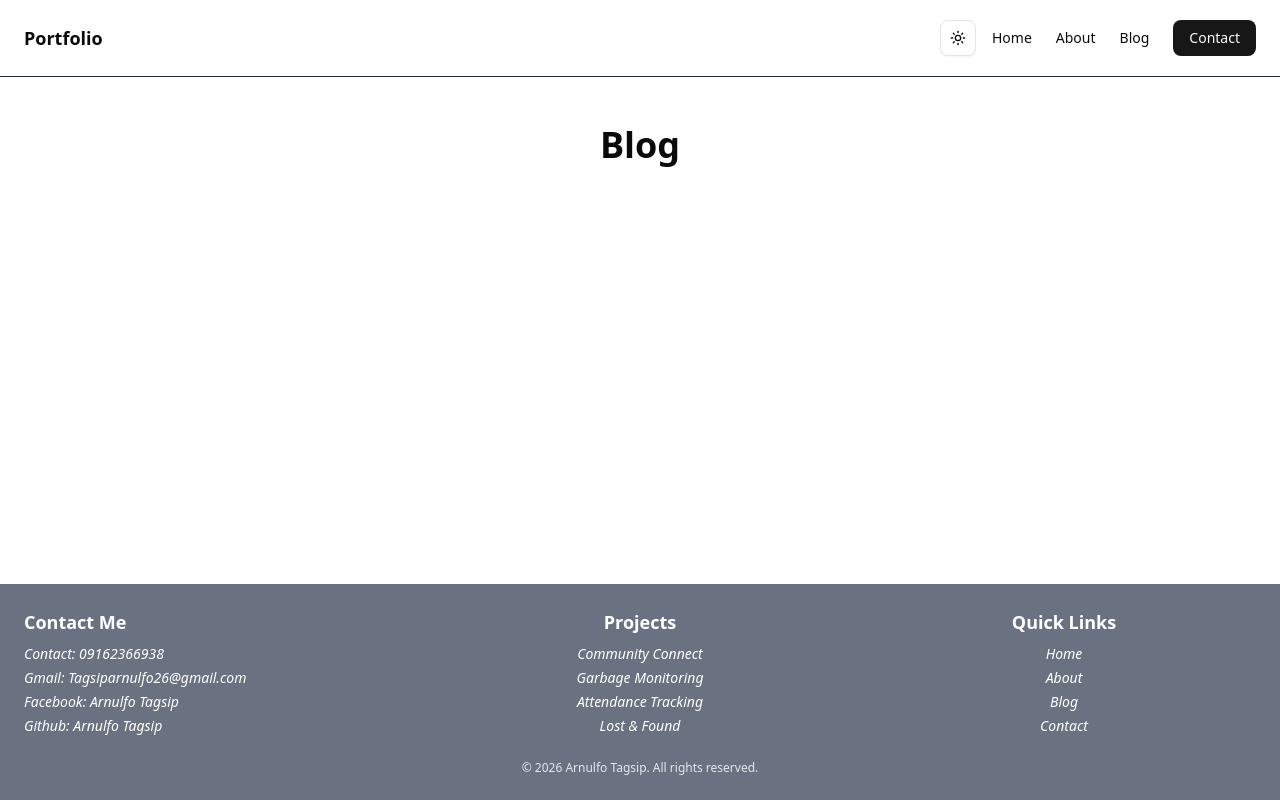
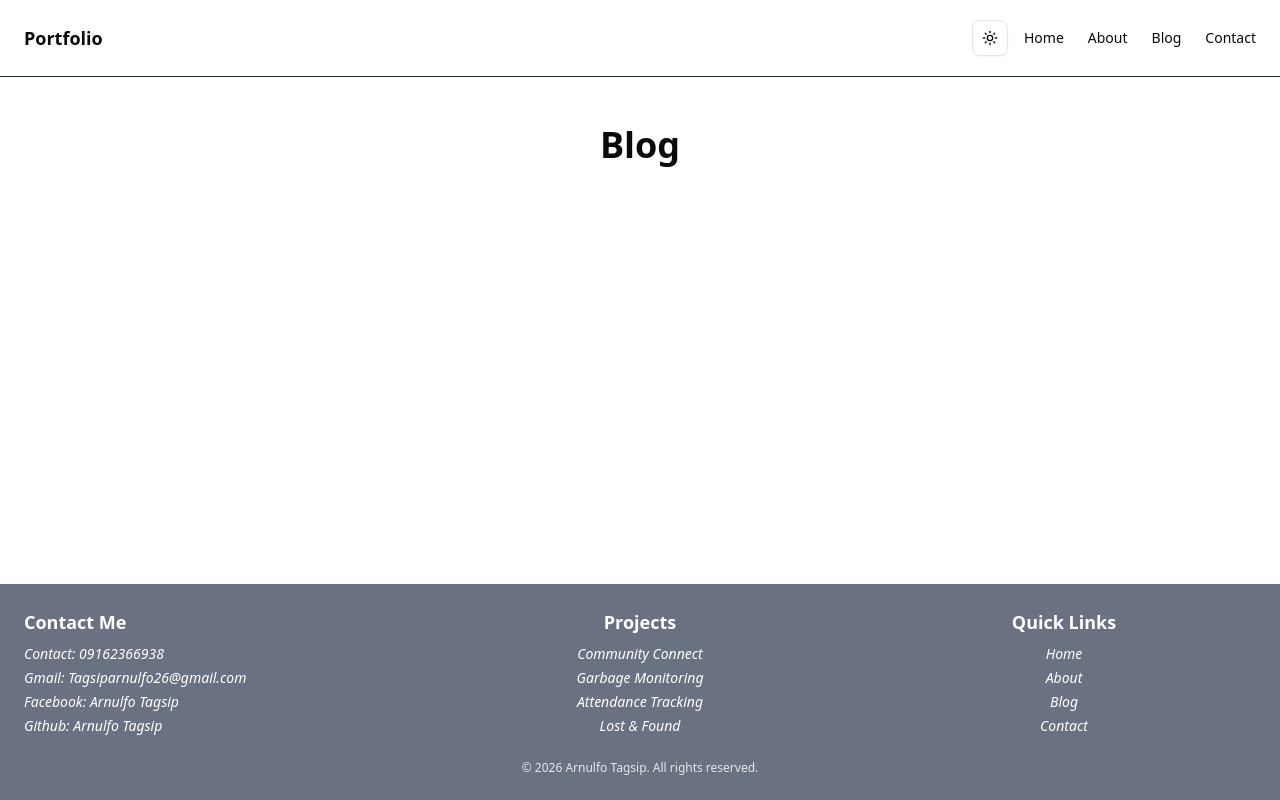
Before and after one commit to Arnulfotagsip/my-portfolio, a Next.js app: page /blog in a window 1280 px wide. Built offline with nearby package versions, Linux system fonts and the light colour scheme.

Commit message:
Remove button from contact

```diff
--- a/app/(guest)/blog/page.tsx
+++ b/app/(guest)/blog/page.tsx
@@ -1,5 +1,3 @@
-
-
 export default function Blog() {
   return (
     <div>
--- a/app/(guest)/contact/page.tsx
+++ b/app/(guest)/contact/page.tsx
@@ -1,5 +1,3 @@
-
-
 export default function Contact() {
   return (
     <div>
--- a/components/common/Header.tsx
+++ b/components/common/Header.tsx
@@ -1,5 +1,4 @@
 import Link from "next/link";
-import { Button } from "@/components/ui/button";
 import { ThemeToggle } from "@/components/common/ThemeToggle";
 
 export function Header() {
@@ -23,7 +22,7 @@ export function Header() {
                 <li><Link href="/Home">Home</Link></li>
                 <li><Link href="/About">About</Link></li>
                 <li><Link href="/blog">Blog</Link></li>
-                <li><Link href="/contact"><Button>Contact</Button></Link></li>
+                <li><Link href="/contact">Contact</Link></li>
               </ul>
             </nav>
             </div>
```
